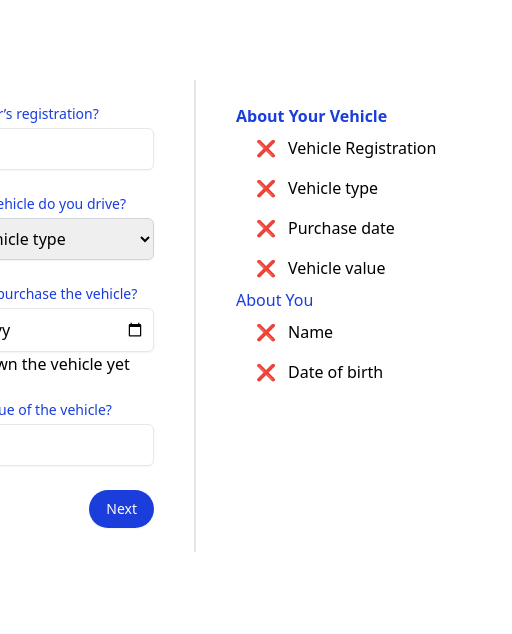
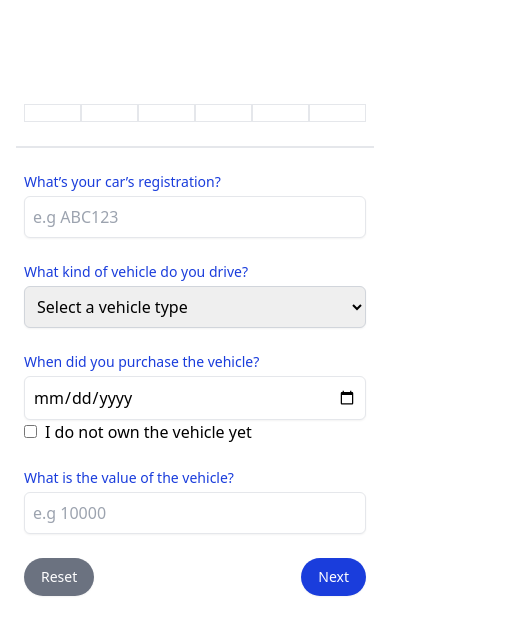
Before and after one commit to Kwarn/ctm-tech-test, a React (Create React App) app: page / in a window 390 px wide. Shown: the top 634 px of the page, 512 px wide, since content can reach past the window. Built offline with nearby package versions, Linux system fonts and the light colour scheme; the HTML template or start-up script is replaced by a standard one.

Commit message:
fix reset checkboxes, responsive css updates & Progress tracker update for small screens

```diff
--- a/src/components/Form.tsx
+++ b/src/components/Form.tsx
@@ -41,7 +41,7 @@ const Form: React.FC = () => {
   useEffect(() => {
     if (isLoading) return; // wait until the context is loaded for prepopulation
 
-    const fetchFormQuestions = async () => {
+    const initializeForm = async () => {
       try {
         const response = await fetch("/mock/api.json");
         if (!response.ok) {
@@ -79,14 +79,31 @@ const Form: React.FC = () => {
       }
     };
 
-    fetchFormQuestions();
+    initializeForm();
   }, [isLoading]);
 
   useEffect(() => {
-    // handles updating context when the form data changes
     const subscription = watch((values, { name }) => {
       if (name) {
         trigger(name).then((isValid) => {
+          /*
+          this is triggered each time a form field value changes, it keeps the answers in context up to date
+          a side effect of this is its also triggered when we disable a field because we force the value to be an empty string
+
+          this validation check of an empty string causes isValid to be false when we want it to be true
+          we want it to be valid so the form can be submitted, the ProgressTracker updates and we have the correct payload (empty strings for disabled fields) - BE would handle this in theory
+          we need to check if the field is present in disabledFields and override isValid to true - however disabledFields is not ready in time so we need to delay this check
+
+          I'm aware this is a bit hacky, this is my first time using react-hook-form so I could be missing something.
+          I'm going to timebox this one to avoid a large refactor and delaying submitting of the test :)
+
+          We can discuss possible solutions/alternatives in the review?
+          */
+          setTimeout(() => {
+            if (disabledFields.has(name)) {
+              isValid = true;
+            }
+          }, 10);
           setAnswer(name, values[name], isValid);
         });
       }
@@ -96,6 +113,17 @@ const Form: React.FC = () => {
       subscription.unsubscribe();
     };
   }, [watch, setAnswer, trigger]);
+
+  useEffect(() => {
+    // Effect to handle updates when `disabledFields` change
+    disabledFields.forEach((fieldName) => {
+      setValue(fieldName, "", {
+        shouldValidate: false,
+        shouldDirty: true,
+      });
+      clearErrors(fieldName);
+    });
+  }, [disabledFields, setValue, clearErrors]);
 
   // handles rendering form fields based on the field type
   const renderField = (field: FieldType, index: number) => {
@@ -116,7 +144,7 @@ const Form: React.FC = () => {
 
     if (element === "input") {
       return (
-        <div key={fieldName}>
+        <div key={`${fieldName}-${type}-input`}>
           <InputField type={type} {...commonProps} />
           {field.checkbox && (
             <CheckboxField
@@ -134,8 +162,8 @@ const Form: React.FC = () => {
 
     if (element === "select") {
       return (
-        <div key={fieldName}>
-          <SelectField key={index} options={options || []} {...commonProps} />
+        <div key={`${fieldName}-select-menu`}>
+          <SelectField options={options || []} {...commonProps} />
           {field.checkbox && (
             <CheckboxField
               disableField={(checked: boolean) =>
@@ -151,57 +179,54 @@ const Form: React.FC = () => {
     }
   };
 
-  // handles disabling fields based on checkbox state
-  const handleCheckboxChange = (disableTarget: string, isChecked: boolean) => {
+  // checkboxes control the disabled state of their respective fields
+  // this function handles disabling/enabling fields based on the checkbox state
+  const handleCheckboxChange = async (
+    disableTarget: string,
+    isChecked: boolean
+  ) => {
+    setCheckboxStates((prev) => ({
+      ...prev,
+      [disableTarget]: isChecked,
+    }));
+
     setDisabledFields((prev) => {
       const newSet = new Set(prev);
       if (isChecked) {
         newSet.add(disableTarget);
-        setValue(disableTarget, null, {
+
+        unregister(disableTarget);
+        setValue(disableTarget, "", {
+          shouldValidate: false,
+          shouldDirty: true,
+        });
+        clearErrors(disableTarget);
+      } else {
+        newSet.delete(disableTarget);
+
+        setValue(disableTarget, "", {
           shouldValidate: true,
           shouldDirty: true,
         });
-        unregister(disableTarget);
-      } else {
-        newSet.delete(disableTarget);
-        const fieldRules =
-          sections[currentSection].fields.find(
-            (field) => field.fieldName === disableTarget
-          )?.rules || {};
-        register(disableTarget, fieldRules);
-        setValue(disableTarget, "");
         clearErrors(disableTarget);
-        console.log("answers", answers);
       }
       return newSet;
     });
-
-    setCheckboxStates((prev) => ({
-      ...prev,
-      [disableTarget]: isChecked,
-    }));
   };
 
-  // handles resetting fields in the current section - mostly for dev/demo purposes to avoid having to manually clear state
   const handleResetButton = (event: React.MouseEvent<HTMLButtonElement>) => {
     event.preventDefault();
+
+    // Collect the field names from the current section
     const currentSectionFields = sections[currentSection].fields.map(
       (field) => field.fieldName
     );
 
-    const defaultValues: Partial<FormDataType> = {};
-    currentSectionFields.forEach((field) => {
-      defaultValues[field] = "";
-    });
+    setDisabledFields(new Set());
+    setCheckboxStates({});
 
-    reset(defaultValues, {
-      keepErrors: false,
-      keepDirty: true,
-      keepValues: false,
-    });
-
-    for (const field of currentSectionFields) {
-      setAnswer(field, "", false);
+    for (const fieldName of currentSectionFields) {
+      setValue(fieldName, "");
     }
   };
 
@@ -223,6 +248,9 @@ const Form: React.FC = () => {
   const onSubmit: SubmitHandler<FormDataType> = (data) => {
     alert(JSON.stringify(data));
 
+    // we would post the data to an API here in a try/catch aync/await block
+    // I'm just resetting the form for demo purposes
+
     const fieldNames: string[] = [];
 
     const defaultValues: Partial<FormDataType> = {};
@@ -242,14 +270,14 @@ const Form: React.FC = () => {
       setAnswer(fieldName, "", false);
     }
 
-    setCurrentSection(0); // reset to the first section - mostly for dev/demo purposes
+    setCurrentSection(0);
   };
 
   return (
     <>
       <form
         onSubmit={handleSubmit(onSubmit)}
-        className="w-[400px] min-w-[300px] min-h-[420px] space-y-6 p-6 rounded-lg flex flex-col justify-between"
+        className="w-full md:w-[400px] min-h-[420px] space-y-6 p-6 rounded-lg flex flex-col justify-between"
       >
         {sections.length > 0 && (
           <div className="space-y-6">
--- a/src/components/FormElements/SelectField.tsx
+++ b/src/components/FormElements/SelectField.tsx
@@ -29,7 +29,7 @@ const SelectField = forwardRef<
       onBlur={onBlur}
       onChange={onChange}
       disabled={disabled}
-      className="mt-1 block w-full p-2 border border-gray-300 rounded-md shadow-sm focus:ring-indigo-500 focus:border-indigo-500 sm:text-sm"
+      className="mt-1 block w-full p-2 border border-gray-300 rounded-md shadow-sm focus:ring-indigo-500 focus:border-indigo-500"
     >
       <option value="">{placeholder}</option>
       {options.map((option) => (
--- a/src/components/ProgressTracker.tsx
+++ b/src/components/ProgressTracker.tsx
@@ -1,3 +1,4 @@
+import useIsSmallScreen from "../hooks/useIsSmallScreen";
 import { AnswerType, ProgressTrackerSectionType } from "../state/FormContext";
 
 type ProgressTrackerProps = {
@@ -12,13 +13,39 @@ const ProgressTracker = ({
   answers,
   currentSection,
 }: ProgressTrackerProps) => {
+  const isSmallScreen = useIsSmallScreen(768);
+
+  const smallScreenSteps = sections.flatMap((section) =>
+    section.questions.map((question) => {
+      const isValid = answers.find(
+        (answer) => answer.name === question.name
+      )?.isValid;
+      return { name: question.name, isValid: isValid };
+    })
+  );
+
   return (
-    <div className="w-[400px] min-w-[300px] space-y-6 p-6">
+    <div className="w-full md:w-[400px] space-y-6 p-6">
+      {isSmallScreen ? (
+        <div className="flex flex-row rounded-sm">
+          {smallScreenSteps.map((step) => (
+            <span
+              key={`question-indicator-${step.name}`}
+              className={`flex w-full p-2 border border-gray-200 ${
+                step.isValid ? "bg-green-500" : "bg-white"
+              }`}
+            >
+            </span>
+          ))}
+        </div>
+      ) : (
         <div className="flex flex-col rounded-sm">
           {sections.map((section, index) => (
             <div key={section.sectionName}>
               <div
-              className={`flex ${currentSection === index ? "font-bold" : ""}`}
+                className={`flex ${
+                  currentSection === index ? "font-bold" : ""
+                }`}
               >
                 <span className="text-primary">{section.sectionName}</span>
               </div>
@@ -41,6 +68,7 @@ const ProgressTracker = ({
             </div>
           ))}
         </div>
+      )}
     </div>
   );
 };
--- /dev/null
+++ b/src/hooks/useIsSmallScreen.tsx
@@ -0,0 +1,23 @@
+import { useState, useEffect } from "react";
+
+const useIsSmallScreen = (breakpoint = 768) => {
+  const [isSmallScreen, setIsSmallScreen] = useState(
+    window.innerWidth < breakpoint
+  );
+
+  useEffect(() => {
+    const handleResize = () => {
+      setIsSmallScreen(window.innerWidth < breakpoint);
+    };
+
+    window.addEventListener("resize", handleResize);
+
+    return () => {
+      window.removeEventListener("resize", handleResize);
+    };
+  }, [breakpoint]);
+
+  return isSmallScreen;
+};
+
+export default useIsSmallScreen;
--- a/src/page/Home.tsx
+++ b/src/page/Home.tsx
@@ -1,21 +1,36 @@
 import Form from "../components/Form";
 import ProgressTracker from "../components/ProgressTracker";
 import { useFormContext } from "../state/FormContext";
+import useIsSmallScreen from "../hooks/useIsSmallScreen";
 
 const Home = () => {
   const { isLoading, currentSection, answers, progressTrackerSections } =
     useFormContext();
+
+  const isSmallScreen = useIsSmallScreen(768);
+
   return (
     <div className="h-full flex justify-center">
-      <div className="w-full flex justify-center flex-row mt-20">
+      <div className="w-full flex flex-col justify-center mt-20 md:flex-row lg:flex-row">
+        {isSmallScreen && (
+          <ProgressTracker
+            isLoading={isLoading}
+            currentSection={currentSection}
+            answers={answers}
+            sections={progressTrackerSections}
+          />
+        )}
+        {isSmallScreen && <div className="mx-4 md:mx-4 md:my-4 border" />}
         <Form />
-        <div className="mx-4 border"/>
-        <ProgressTracker
-          isLoading={isLoading}
-          currentSection={currentSection}
-          answers={answers}
-          sections={progressTrackerSections}
-        />
+        {!isSmallScreen && <div className="mx-4 md:mx-4 md:my-4 border" />}
+        {!isSmallScreen && (
+          <ProgressTracker
+            isLoading={isLoading}
+            currentSection={currentSection}
+            answers={answers}
+            sections={progressTrackerSections}
+          />
+        )}
       </div>
     </div>
   );
```
Lines whose indentation alone changed are shown as unchanged.
